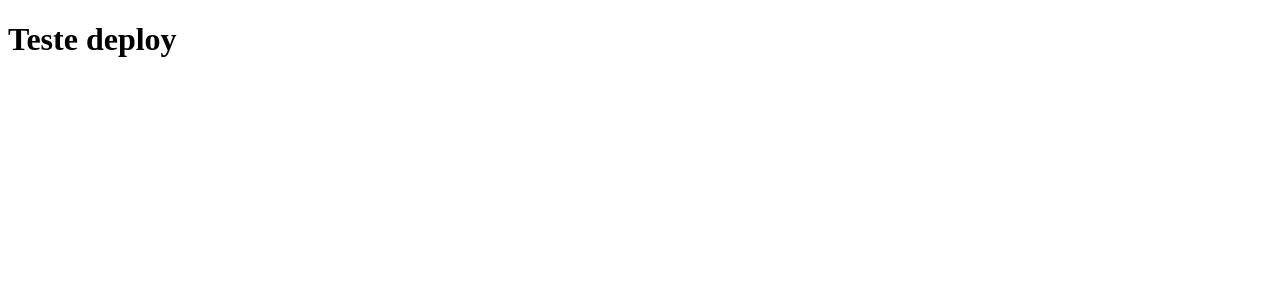
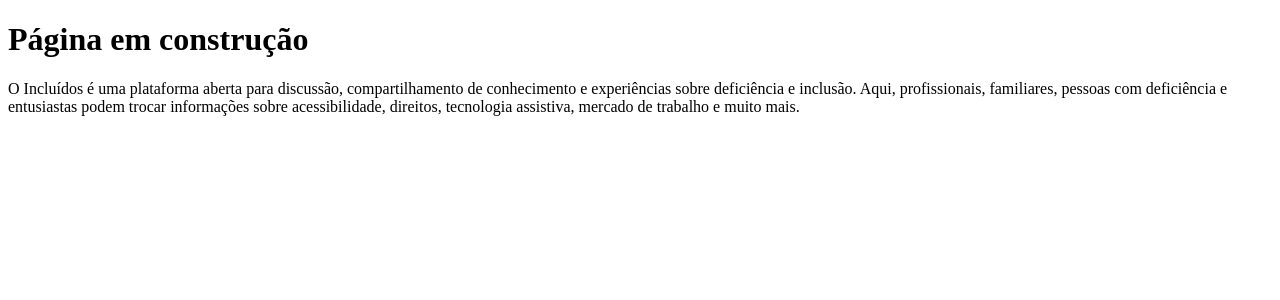
Before and after one commit to pedrolessa-dev/incluidos.com.br, a Next.js app: page / in a window 1280 px wide. Shown: the top 300 px of the page. Built offline with nearby package versions, Linux system fonts and the light colour scheme.

Commit message:
feat: update text page

```diff
--- a/pages/index.js
+++ b/pages/index.js
@@ -1,5 +1,16 @@
 function Home() {
-  return <h1>Teste deploy</h1>;
+  return (
+    <div>
+      <h1>Página em construção</h1>
+      <p>
+        O Incluídos é uma plataforma aberta para discussão, compartilhamento de
+        conhecimento e experiências sobre deficiência e inclusão. Aqui,
+        profissionais, familiares, pessoas com deficiência e entusiastas podem
+        trocar informações sobre acessibilidade, direitos, tecnologia assistiva,
+        mercado de trabalho e muito mais.
+      </p>
+    </div>
+  );
 }
 
 export default Home;
```
